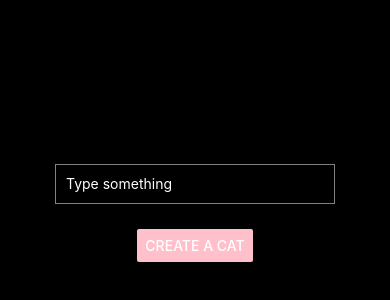
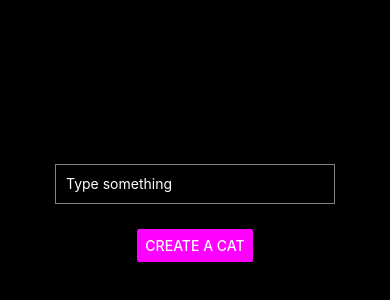
Before and after one commit to vitorrenansd/cataas-rest-api, a React Native app in the folder CatApp/: screen / in a window 390 px wide. Shown: the part 202-502 px from the top of the page. Built offline with nearby package versions, Linux system fonts and the light colour scheme.

Commit message:
Changed button color

```diff
--- a/CatApp/App.js
+++ b/CatApp/App.js
@@ -23,7 +23,7 @@ export default function App() {
       <View style={styles.button}>
         <Button
           title='Create a cat'
-          color='#ffc0cb' // Pink button
+          color='#ff00ff' // Pink button
           onPress={fetchCatImage}
         />
       </View>
```
